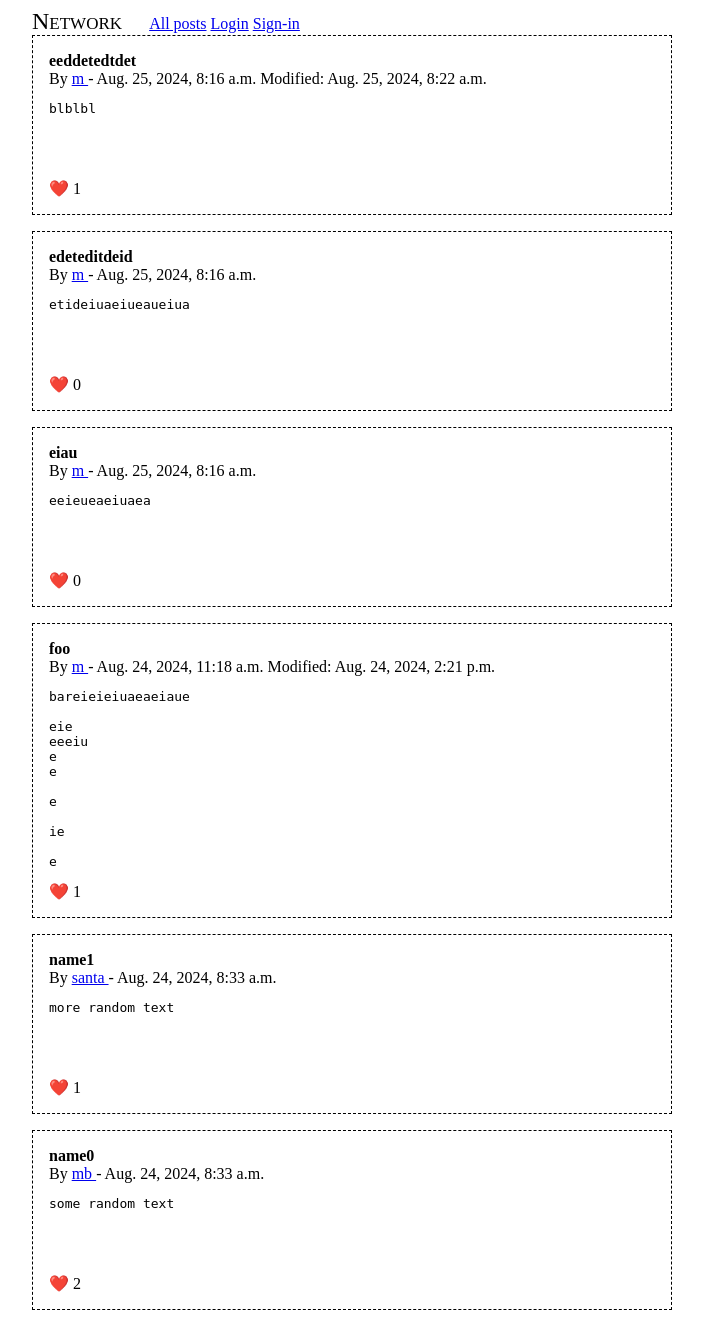
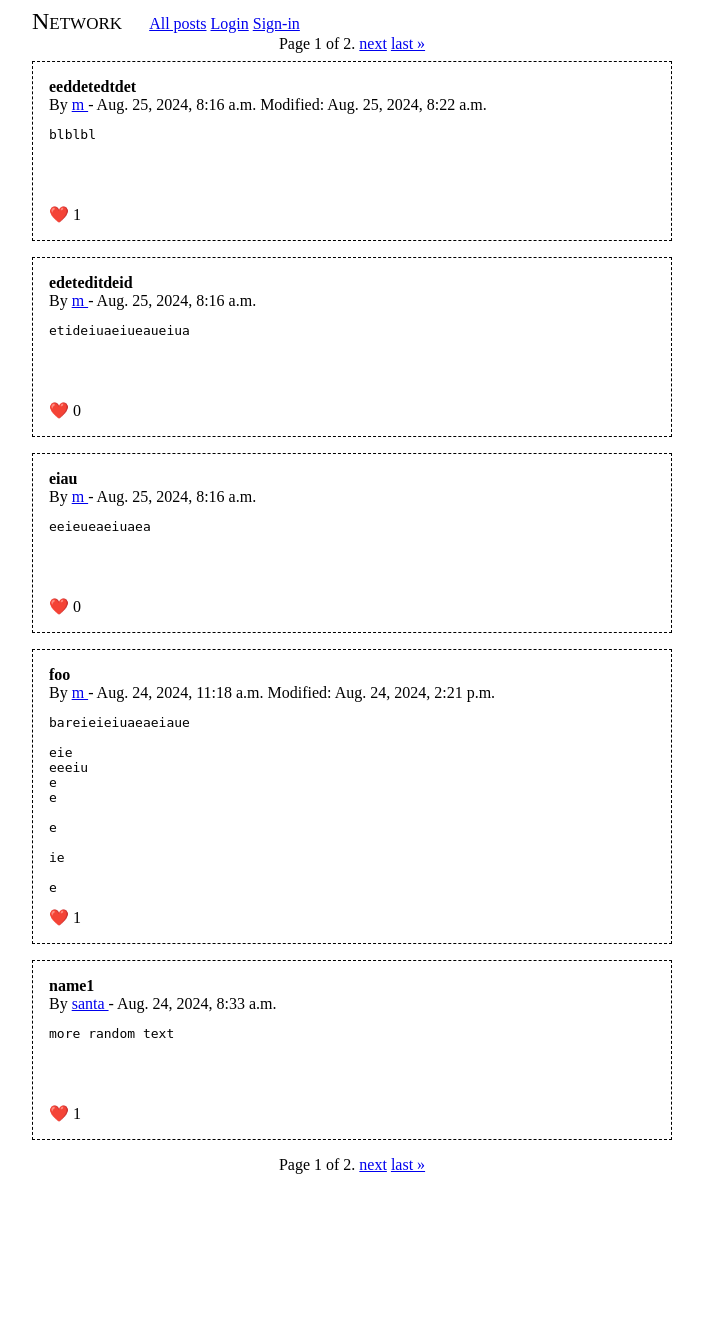
Before and after one commit to mbivert/django-network, a Django app: page / in a window 1280 px wide. Shown: the whole page, without its empty margins (288-991 px from the left). After the commit the page ends 1174 px from the top, so only its background shows below. Run offline with Django 4.2, Linux system fonts and the light colour scheme; data comes from the database, SQL or seed files in the repository; both versions use the stored data as it was after the commit.

Commit message:
pagination, screenshot

```diff
--- a/networksite/network/templates/network/main.html
+++ b/networksite/network/templates/network/main.html
@@ -56,6 +56,10 @@
 				margin-left           : 25%;
 				display               : grid;
 				grid-template-columns : 1fr 3fr;
+			}
+			.pagination {
+				text-align    : center;
+				margin-bottom : 0.5em;
 			}
 		</style
 	</head>
--- /dev/null
+++ b/networksite/network/templates/network/posts-pagination.html
@@ -0,0 +1,17 @@
+<div class="pagination">
+	<span class="step-links">
+		{% if page_obj.has_previous %}
+			<a href="?page=1">&laquo; first</a>
+			<a href="?page={{ page_obj.previous_page_number }}">previous</a>
+		{% endif %}
+
+		<span class="current">
+			Page {{ page_obj.number }} of {{ page_obj.paginator.num_pages }}.
+		</span>
+
+		{% if page_obj.has_next %}
+			<a href="?page={{ page_obj.next_page_number }}">next</a>
+			<a href="?page={{ page_obj.paginator.num_pages }}">last &raquo;</a>
+		{% endif %}
+	</span>
+</div>
--- a/networksite/network/templates/network/posts.html
+++ b/networksite/network/templates/network/posts.html
@@ -23,15 +23,18 @@
 {% if user.is_authenticated %}
 	<form action="{% url 'network:new' %}" method="POST" class="new-form">
 		{% csrf_token %}
-		{{ params.form }}
+		{{ form }}
 		<input type="hidden" name="next" value="{{ request.path }}" />
 		<button type="submit" class="post-submit">Post</button>
 	</form>
 {% endif %}
-{% if params.posts %}
-	{% for post in params.posts %}
-		{% include "network/post.html" %}
-	{% endfor %}
-{% endif %}
+
+{% include "network/posts-pagination.html" %}
+
+{% for post in page_obj %}
+	{% include "network/post.html" %}
+{% endfor %}
+
+{% include "network/posts-pagination.html" %}
 
 {% endblock %}
--- a/networksite/network/views.py
+++ b/networksite/network/views.py
@@ -36,9 +36,20 @@ def signout(request):
 
 class HomeView(generic.ListView):
 	template_name       = "network/posts.html"
-	context_object_name = "params"
+	paginate_by         = 5
+	model               = Post
 
-	def newpost(self, request):
+	def get_queryset(self):
+		return Post.objects.order_by("-cdate")
+
+	def get_context_data(self, *, object_list=None, **kwargs):
+		context          = super().get_context_data(**kwargs)
+		context['form']  = PostForm(initial={'next' : self.request.path}, auto_id=False)
+		context['posts'] = self.get_queryset()
+		return context
+
+	@method_decorator(login_required(login_url='network:login'))
+	def post(self, request):
 		form = PostForm(request.POST)
 		if form.is_valid():
 			# ...
@@ -47,28 +58,10 @@ class HomeView(generic.ListView):
 			post.save()
 			return HttpResponseRedirect(request.POST['next'])
 
-		return render(request, self.template_name, context={
-			"params" : {
-				"form"  : form,
-				"posts" : self.get_posts(),
-			}
-		})
-
-	@method_decorator(login_required(login_url='network:login'))
-	def post(self, request):
-		return self.newpost(request)
-
-	def get_posts(self):
-		return Post.objects.order_by("-cdate")
-
-	def get_queryset(self):
-		return {
-			"form"  : PostForm(initial={'next' : self.request.path}, auto_id=False),
-			"posts" : self.get_posts(),
-		}
+		return render(request, self.template_name, context=get_context_data())
 
 class FollowingView(HomeView):
-	def get_posts(self):
+	def get_queryset(self):
 		return getfollowingposts(self.request.user)
 
 class ProfileView(HomeView):
@@ -82,7 +75,7 @@ class ProfileView(HomeView):
 	def get_user(self):
 		return get_object_or_404(User, pk=self.kwargs["pk"])
 
-	def get_posts(self):
+	def get_queryset(self):
 		return Post.objects.filter(owner=self.kwargs["pk"]).order_by("-cdate")
 
 @login_required(login_url='network:login')
```
Also changed, not shown: README.md, networksite/db.sqlite3, screenshot.jpg (added).
